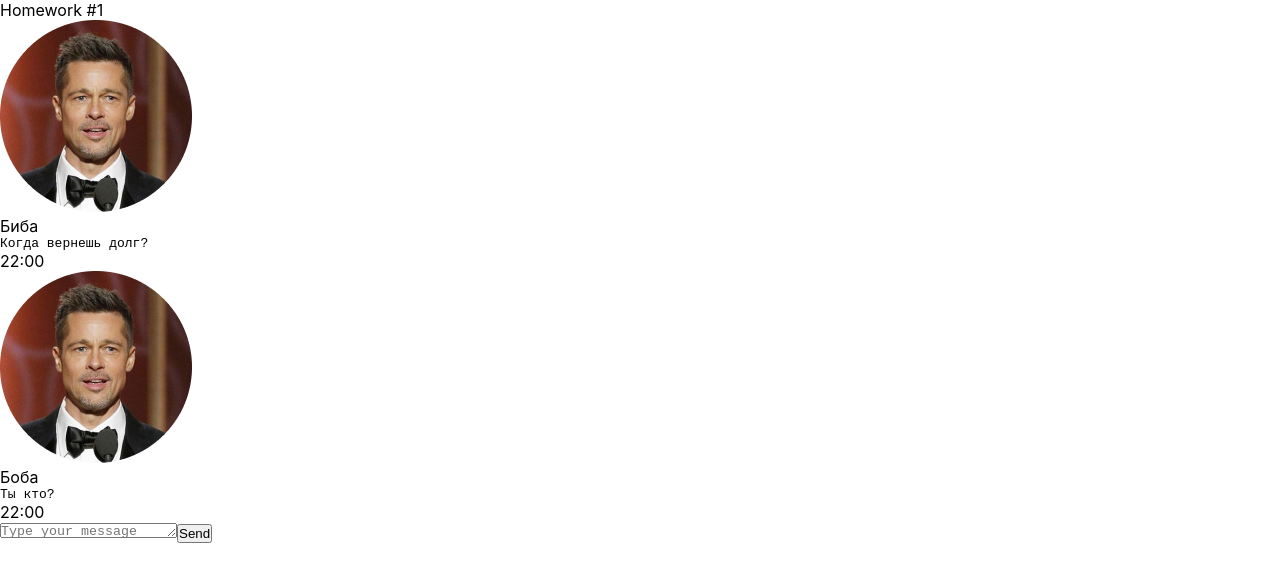
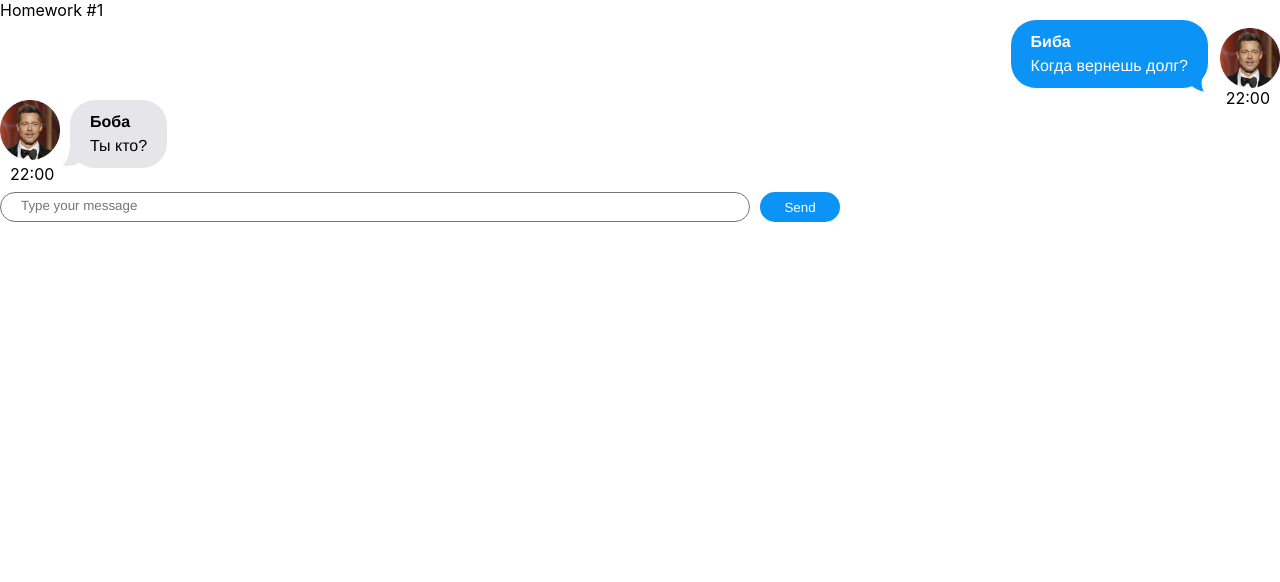
Before and after one commit to ellinakhamatova/avtodomashka2, a React (Create React App) app: page / in a window 1280 px wide. Shown: the top 582 px of the page. Built offline with nearby package versions, Linux system fonts and the light colour scheme.

Commit message:
commit - verstka

```diff
--- a/src/s1-main/App.module.css
+++ b/src/s1-main/App.module.css
@@ -1,11 +1,14 @@
 .App {
     --header_height: 60px;
+
 }
 
 .hw {
 
 }
 
+
+
 .hwTitle {
 
 }
--- a/src/s1-main/App.tsx
+++ b/src/s1-main/App.tsx
@@ -1,12 +1,12 @@
 import React from 'react'
 import s from './App.module.css'
 import HW1 from '../s2-homeworks/hw01/HW1'
+import HW2 from "../s2-homeworks/hw02/HW2";
 
 function App() {
     return (
         <div className={s.App}>
             <HW1/>
-            {/*раскомментировать по ходу выполнения*/}
             {/*<HW2/>*/}
             {/*<HW3/>*/}
             {/*<HW4/>*/}
--- a/src/s2-homeworks/hw01/friend-message/FriendMessage.module.css
+++ b/src/s2-homeworks/hw01/friend-message/FriendMessage.module.css
@@ -1,31 +1,61 @@
 .friendMessage {
-
+    display: flex;
+    justify-content: flex-end;
+    flex-direction: row-reverse;
+    align-items: flex-start;
+    margin-bottom: 12px;
+    position: relative;
 }
 
 .friendImageAndText {
+    display: flex;
+    align-items: flex-start;
+    flex-direction: row;
 
 }
 
 .friendImageAndText img {
-
+    min-width: 60px;
+    max-width: 60px;
+    margin-right: 10px;
 }
 
 .friendText {
-
+    background-color: #E5E5EA;
+    max-width: 700px;
+    word-wrap: break-word;
+    margin-bottom: 12px;
+    line-height: 24px;
+    position: relative;
+    padding: 10px 20px;
+    border-radius: 25px;
 }
 
+
 .friendText:after {
-
+    content: '';
+    position: absolute;
+    left: -35px;
+    bottom: 10px;
+    width: 30px;
+    height: 25px;
+    border-right: 10px solid #E5E5EA;
+    border-bottom-right-radius: 35%;
+    transform: scale(1.5) skewY(10deg) skewX(-10deg);
 }
 
+
 .friendName {
-
+    font-family: "Helvetica Neue", Helvetica, sans-serif;
+    font-weight: 700;
 }
 
 .friendMessageText {
-
+    font-family: "Helvetica Neue", Helvetica, sans-serif;
 }
 
 .friendTime {
-
+    position: absolute;
+    bottom: -4px;
+    left: 10px;
 }
--- a/src/s2-homeworks/hw01/message-sender/MessageSender.module.css
+++ b/src/s2-homeworks/hw01/message-sender/MessageSender.module.css
@@ -3,16 +3,41 @@
 }
 
 .textarea {
-
+    position: relative;
+    padding: 5px 20px;
+    border-radius: 25px;
+    font-family: "Helvetica Neue", Helvetica, sans-serif;
+    resize: none;
+    min-height: 50px;
+    overflow: hidden;
+    max-width: 750px;
+    min-width: 750px;
+    max-height: 30px;
+    min-height: 30px;
+    position: relative;
 }
 
 .button {
+    background-color: #0B93F6;
+    color: white;
+    font-family: "Helvetica Neue", Helvetica, sans-serif;
+    resize: none;
+    border: 0;
+    padding: 5px 20px;
+    border-radius: 25px;
+    max-width: 80px;
+    min-width: 80px;
+    max-height: 30px;
+    min-height: 30px;
+    position: absolute;
+    margin-left: 10px;
 
 }
 
 .button:hover {
 
 }
+
 .button:active {
 
 }
--- a/src/s2-homeworks/hw01/message/Message.module.css
+++ b/src/s2-homeworks/hw01/message/Message.module.css
@@ -1,31 +1,61 @@
 .message {
+    display: flex;
+    justify-content: flex-start;
+    flex-direction: row-reverse;
+    align-items: flex-end;
+    margin-bottom: 12px;
+    position: relative;
 
 }
 
 .imageAndText {
-
+    display: flex;
+    align-items: flex-end;
+    flex-direction: row-reverse;
 }
 
 .imageAndText img {
-
+    min-width: 60px;
+    max-width: 60px;
 }
 
 .text {
-
+    background-color: #0B93F6;
+    max-width: 700px;
+    word-wrap: break-word;
+    margin-right: 12px;
+    line-height: 24px;
+    position: relative;
+    padding: 10px 20px;
+    border-radius: 25px;
 }
 
 .text:after {
-
+    content: '';
+    position: absolute;
+    right: -30px;
+    bottom: 0px;
+    width: 30px;
+    height: 25px;
+    border-left: 10px solid #0B93F6;
+    border-bottom-left-radius: 35%;
+    transform: scale(1.5) skewY(10deg) skewX(-10deg);
 }
 
 .name {
-
+    font-family: "Helvetica Neue", Helvetica, sans-serif;
+    color: white;
+    font-weight: 700;
 }
 
 .messageText {
-
+    font-family: "Helvetica Neue", Helvetica, sans-serif;
+    color: white;
 }
 
+
 .time {
-
+    position: absolute;
+    bottom: -20px;
+    right: 10px;
 }
--- a/src/s2-homeworks/hw02/affairs/Affairs.tsx
+++ b/src/s2-homeworks/hw02/affairs/Affairs.tsx
@@ -5,9 +5,9 @@ import s from './Affairs.module.css'
 
 type AffairsPropsType = {
     data: any // need to fix any
-    setFilter: any
     deleteAffairCallback: any
     filter: FilterType
+    setFilter: any
 }
 
 function Affairs(props: AffairsPropsType) {
```
Also changed, not shown: src/s2-homeworks/hw02/HW2.tsx (+7 -7 lines).
